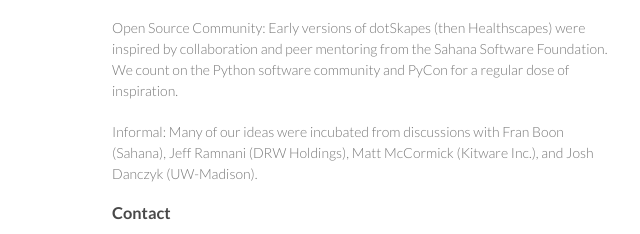
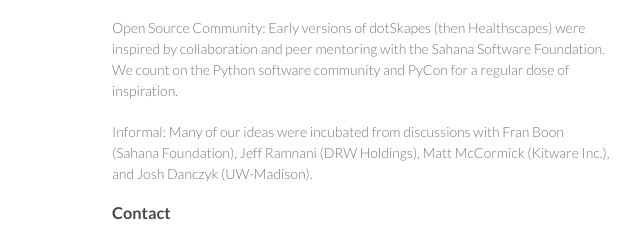
Before and after one commit to dotskapes/dotskapes.github.com, a plain HTML site: page index.html in a window 1280 px wide. Shown: the part 592-826 px from the top of the page, 458-1098 px from the left. Drawn offline with Linux system fonts and the light colour scheme.

Commit message:
Update index.html

```diff
--- a/index.html
+++ b/index.html
@@ -37,9 +37,9 @@
 
 <p>Non-Profit: We are continuing work on the project while employed by EcoHealth Alliance, a 501(c)(3) Non-Profit in Manhattan, NY, with the support of Dr. Peter Daszak (EHA President).</p>
 
-<p>Open Source Community: Early versions of dotSkapes (then Healthscapes) were inspired by collaboration and peer mentoring from the Sahana Software Foundation. We count on the Python software community and PyCon for a regular dose of inspiration.</p>
+<p>Open Source Community: Early versions of dotSkapes (then Healthscapes) were inspired by collaboration and peer mentoring with the Sahana Software Foundation. We count on the Python software community and PyCon for a regular dose of inspiration.</p>
 
-<p>Informal: Many of our ideas were incubated from discussions with Fran Boon (Sahana), Jeff Ramnani (DRW Holdings), Matt McCormick (Kitware Inc.), and Josh Danczyk (UW-Madison).</p>
+<p>Informal: Many of our ideas were incubated from discussions with Fran Boon (Sahana Foundation), Jeff Ramnani (DRW Holdings), Matt McCormick (Kitware Inc.), and Josh Danczyk (UW-Madison).</p>
 
 <h3>Contact</h3>
 
```
